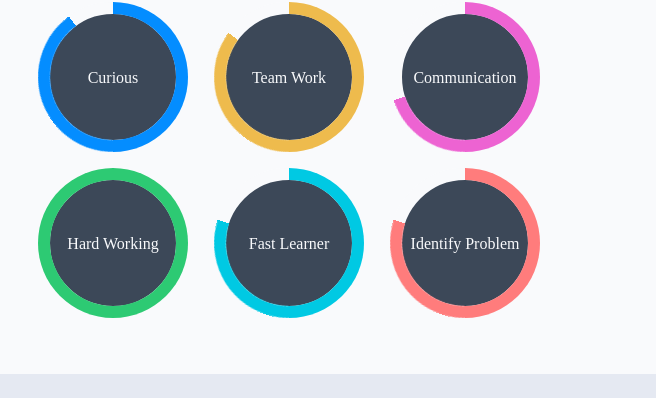
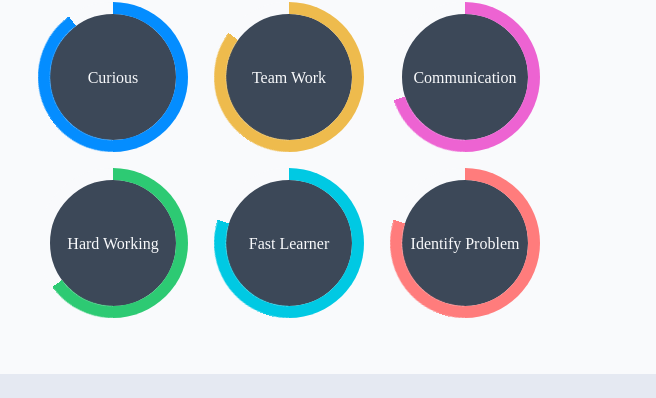
Before and after one commit to zeel-shah/zeel-shah.github.io, a plain HTML site: page index.html in a window 1280 px wide. Shown: the part 878-1276 px from the top of the page, 624-1280 px from the left. Drawn offline with Linux system fonts and the light colour scheme; a web font is replaced by a local one.

Commit message:
rebuilding site Thu, Sep  3, 2020 12:28:57 PM

```diff
--- a/index.html
+++ b/index.html
@@ -305,7 +305,7 @@ if (!doNotTrack) {
   <div class="circular-progress green">
     <span class="circular-progress-left">
       <span
-        class="circular-progress-bar circular-progress-percentage-100"
+        class="circular-progress-bar circular-progress-percentage-65"
 
       ></span>
     </span>
```
